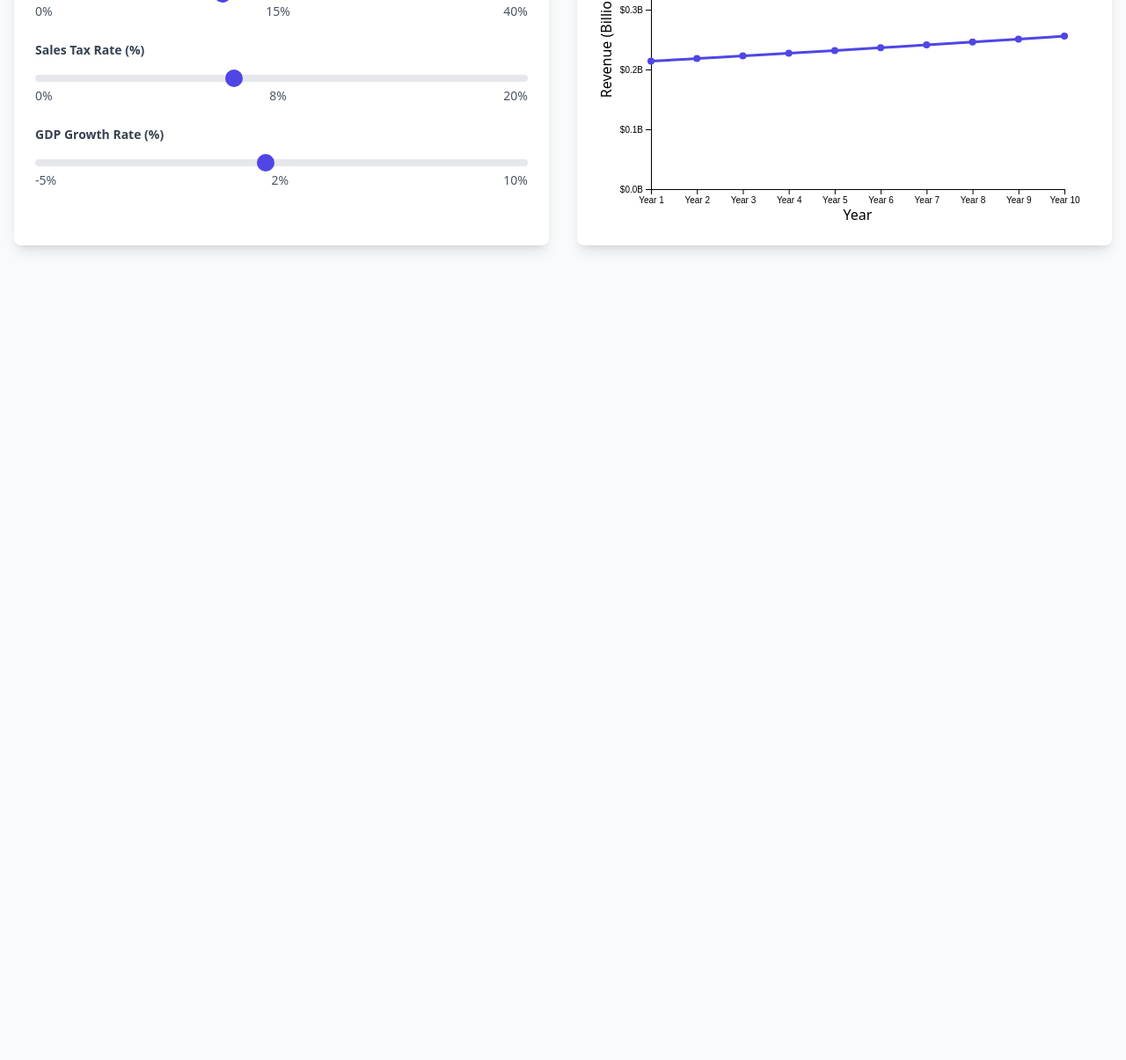
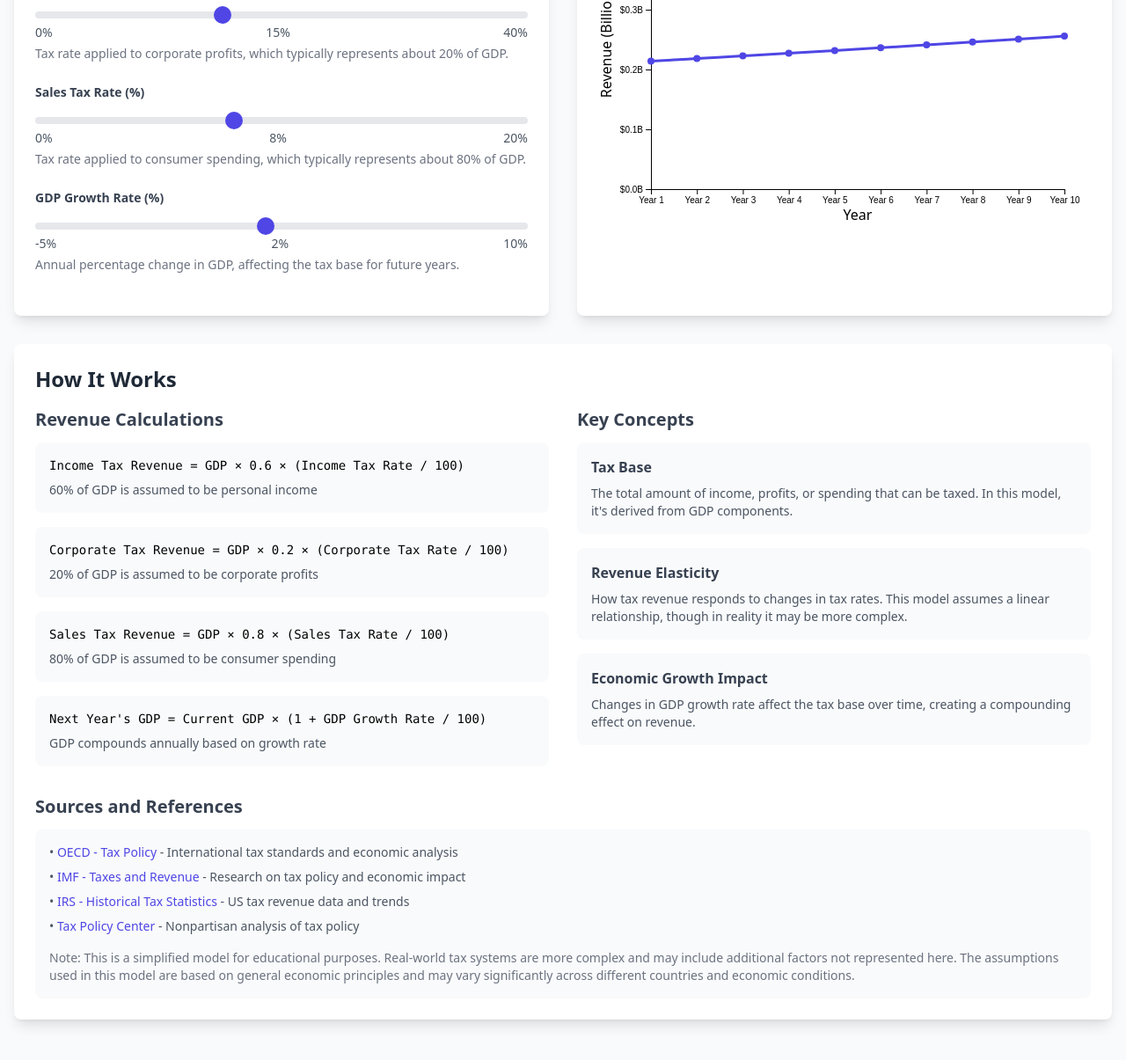
Before and after one commit to icedev07/tax_flow_d3_tailwind, a plain HTML site: page index.html in a window 1280 px wide. Shown: the part 353-1558 px from the top of the page at 88% size. Before the commit the page ends 800 px from the top, so only its background shows below. Drawn offline with nearby package versions, Linux system fonts and the light colour scheme.

Commit message:
just improved the key concept and references

```diff
--- a/index.html
+++ b/index.html
@@ -15,7 +15,7 @@
             <p class="text-gray-600">Explore how tax rates affect government revenue</p>
         </header>
 
-        <div class="grid grid-cols-1 md:grid-cols-2 gap-8">
+        <div class="grid grid-cols-1 md:grid-cols-2 gap-8 mb-8">
             <!-- Left Column: Controls -->
             <div class="bg-white rounded-lg shadow-lg p-6">
                 <h2 class="text-2xl font-semibold text-gray-800 mb-4">Tax Parameters</h2>
@@ -32,6 +32,7 @@
                         <span id="incomeTaxValue">20%</span>
                         <span>50%</span>
                     </div>
+                    <p class="text-sm text-gray-500 mt-1">Tax rate applied to personal income, which typically represents about 60% of GDP.</p>
                 </div>
 
                 <!-- Corporate Tax Rate -->
@@ -46,6 +47,7 @@
                         <span id="corporateTaxValue">15%</span>
                         <span>40%</span>
                     </div>
+                    <p class="text-sm text-gray-500 mt-1">Tax rate applied to corporate profits, which typically represents about 20% of GDP.</p>
                 </div>
 
                 <!-- Sales Tax Rate -->
@@ -60,6 +62,7 @@
                         <span id="salesTaxValue">8%</span>
                         <span>20%</span>
                     </div>
+                    <p class="text-sm text-gray-500 mt-1">Tax rate applied to consumer spending, which typically represents about 80% of GDP.</p>
                 </div>
 
                 <!-- GDP Growth Rate -->
@@ -74,6 +77,7 @@
                         <span id="gdpGrowthValue">2%</span>
                         <span>10%</span>
                     </div>
+                    <p class="text-sm text-gray-500 mt-1">Annual percentage change in GDP, affecting the tax base for future years.</p>
                 </div>
             </div>
 
@@ -84,6 +88,69 @@
                 <div id="tooltip" class="hidden absolute bg-white p-3 rounded shadow-lg border border-gray-200"></div>
             </div>
         </div>
+
+        <!-- Information Section -->
+        <div class="bg-white rounded-lg shadow-lg p-6 mb-8">
+            <h2 class="text-2xl font-semibold text-gray-800 mb-4">How It Works</h2>
+
+            <div class="grid grid-cols-1 md:grid-cols-2 gap-8">
+                <!-- Formulas -->
+                <div>
+                    <h3 class="text-xl font-semibold text-gray-700 mb-3">Revenue Calculations</h3>
+                    <div class="space-y-4">
+                        <div class="bg-gray-50 p-4 rounded-lg">
+                            <p class="text-sm font-mono mb-2">Income Tax Revenue = GDP × 0.6 × (Income Tax Rate / 100)</p>
+                            <p class="text-sm text-gray-600">60% of GDP is assumed to be personal income</p>
+                        </div>
+                        <div class="bg-gray-50 p-4 rounded-lg">
+                            <p class="text-sm font-mono mb-2">Corporate Tax Revenue = GDP × 0.2 × (Corporate Tax Rate / 100)</p>
+                            <p class="text-sm text-gray-600">20% of GDP is assumed to be corporate profits</p>
+                        </div>
+                        <div class="bg-gray-50 p-4 rounded-lg">
+                            <p class="text-sm font-mono mb-2">Sales Tax Revenue = GDP × 0.8 × (Sales Tax Rate / 100)</p>
+                            <p class="text-sm text-gray-600">80% of GDP is assumed to be consumer spending</p>
+                        </div>
+                        <div class="bg-gray-50 p-4 rounded-lg">
+                            <p class="text-sm font-mono mb-2">Next Year's GDP = Current GDP × (1 + GDP Growth Rate / 100)</p>
+                            <p class="text-sm text-gray-600">GDP compounds annually based on growth rate</p>
+                        </div>
+                    </div>
+                </div>
+
+                <!-- Additional Information -->
+                <div>
+                    <h3 class="text-xl font-semibold text-gray-700 mb-3">Key Concepts</h3>
+                    <div class="space-y-4">
+                        <div class="bg-gray-50 p-4 rounded-lg">
+                            <h4 class="font-semibold text-gray-700 mb-2">Tax Base</h4>
+                            <p class="text-sm text-gray-600">The total amount of income, profits, or spending that can be taxed. In this model, it's derived from GDP components.</p>
+                        </div>
+                        <div class="bg-gray-50 p-4 rounded-lg">
+                            <h4 class="font-semibold text-gray-700 mb-2">Revenue Elasticity</h4>
+                            <p class="text-sm text-gray-600">How tax revenue responds to changes in tax rates. This model assumes a linear relationship, though in reality it may be more complex.</p>
+                        </div>
+                        <div class="bg-gray-50 p-4 rounded-lg">
+                            <h4 class="font-semibold text-gray-700 mb-2">Economic Growth Impact</h4>
+                            <p class="text-sm text-gray-600">Changes in GDP growth rate affect the tax base over time, creating a compounding effect on revenue.</p>
+                        </div>
+                    </div>
+                </div>
+            </div>
+
+            <!-- Sources and References -->
+            <div class="mt-8">
+                <h3 class="text-xl font-semibold text-gray-700 mb-3">Sources and References</h3>
+                <div class="bg-gray-50 p-4 rounded-lg">
+                    <ul class="text-sm text-gray-600 space-y-2">
+                        <li>• <a href="https://www.oecd.org/tax/tax-policy/" class="text-indigo-600 hover:text-indigo-800" target="_blank">OECD - Tax Policy</a> - International tax standards and economic analysis</li>
+                        <li>• <a href="https://www.imf.org/en/Topics/taxes-and-revenue" class="text-indigo-600 hover:text-indigo-800" target="_blank">IMF - Taxes and Revenue</a> - Research on tax policy and economic impact</li>
+                        <li>• <a href="https://www.irs.gov/statistics/soi-tax-stats-historical-data-tables" class="text-indigo-600 hover:text-indigo-800" target="_blank">IRS - Historical Tax Statistics</a> - US tax revenue data and trends</li>
+                        <li>• <a href="https://www.taxpolicycenter.org/" class="text-indigo-600 hover:text-indigo-800" target="_blank">Tax Policy Center</a> - Nonpartisan analysis of tax policy</li>
+                    </ul>
+                    <p class="text-sm text-gray-500 mt-4">Note: This is a simplified model for educational purposes. Real-world tax systems are more complex and may include additional factors not represented here. The assumptions used in this model are based on general economic principles and may vary significantly across different countries and economic conditions.</p>
+                </div>
+            </div>
+        </div>
     </div>
     <script src="script.js"></script>
 </body>
```
